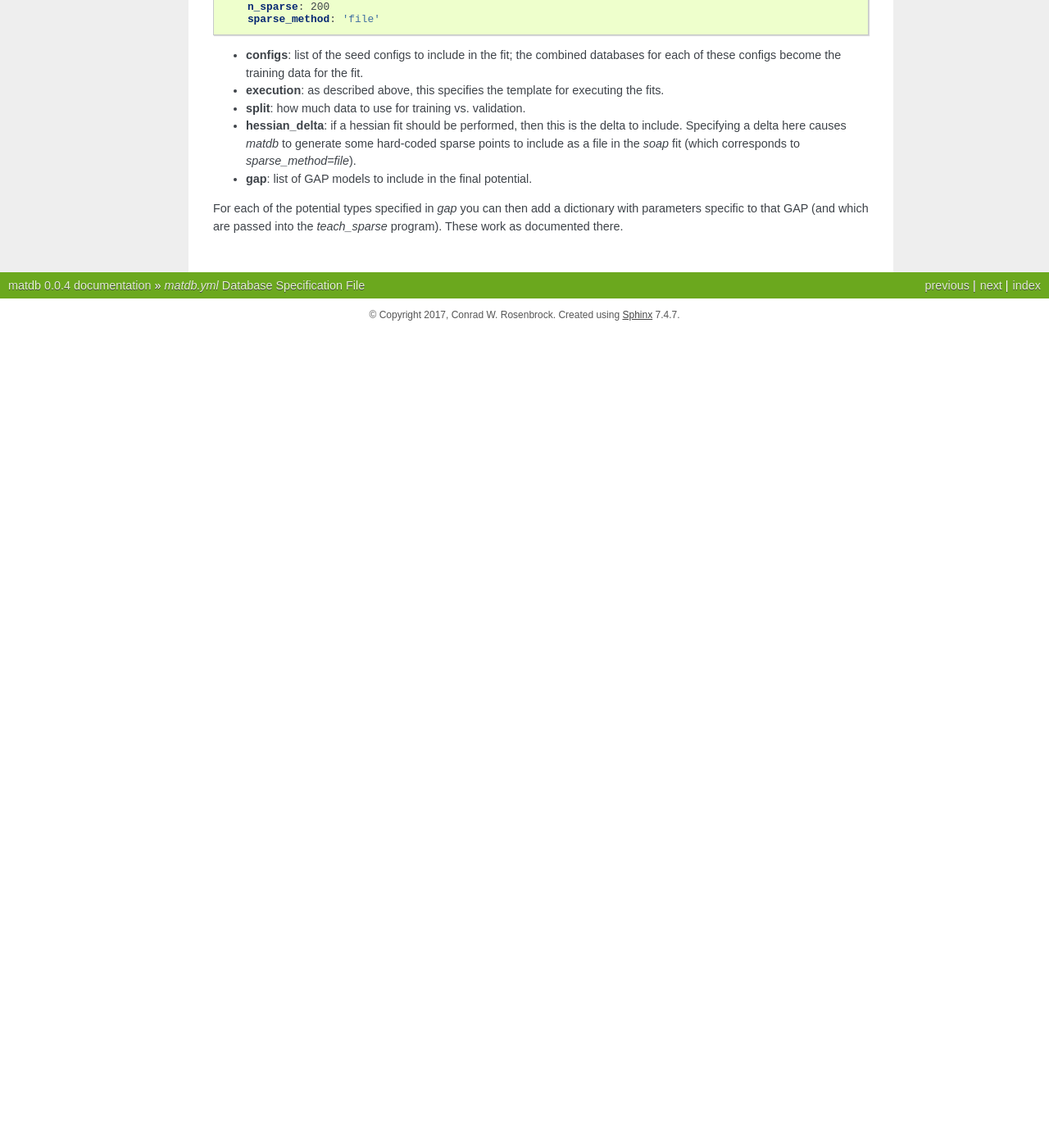
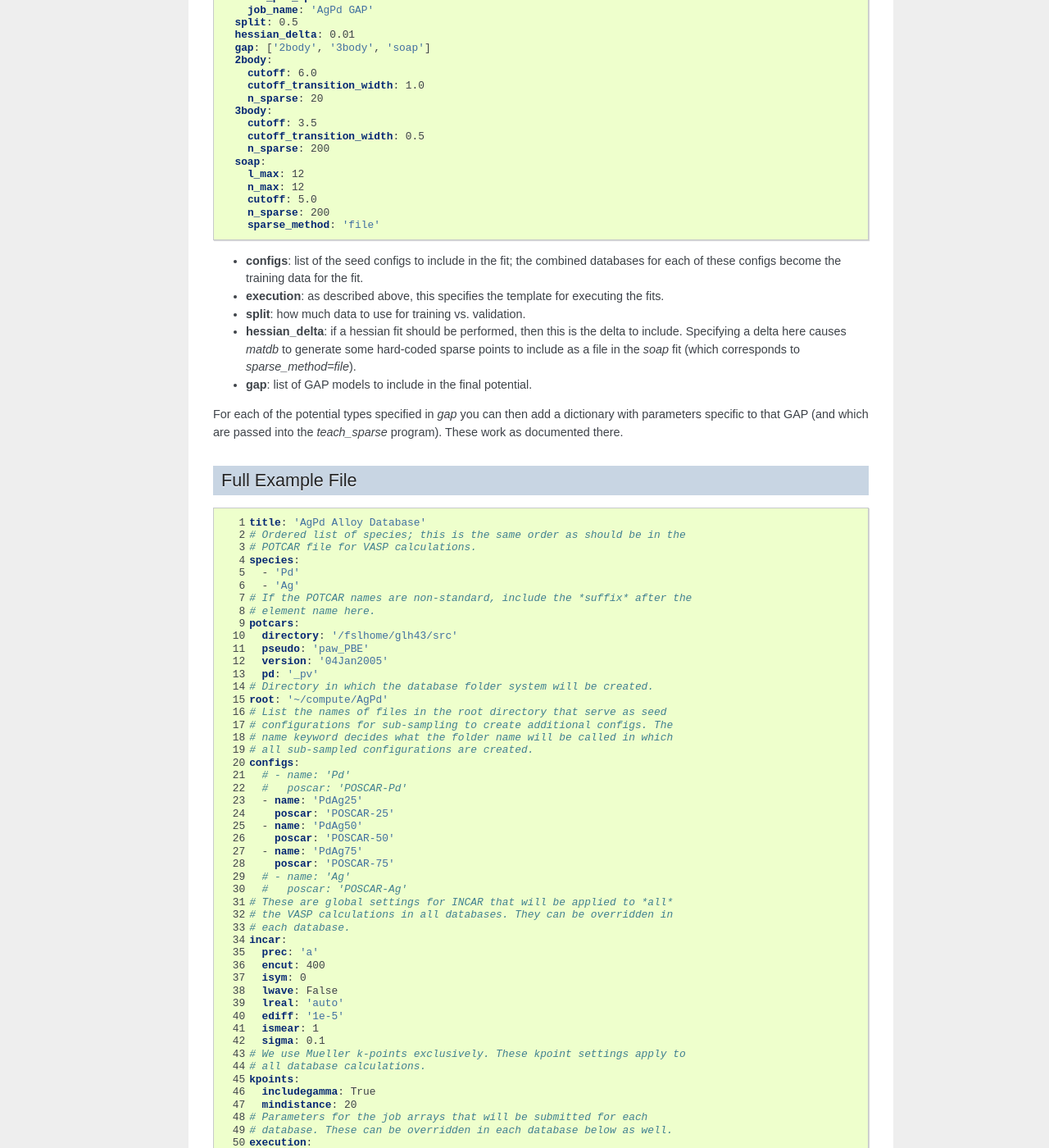
Before and after one commit to HallLabs/tracy_matdb, a Sphinx documentation site: the page built from docs/matdbyml.rst, in a window 1280 px wide and 1400 px high, scrolled down 4637 px. Shown: the whole window at 82% size. Built offline with Sphinx 7.4.7, drawn with Linux system fonts in a browser that asks for light colours; before the commit the page ends 5041 px from its top, so only the background shows below that; some of the changed text lies outside the part shown.

Commit message:
Updated docs for new execution options.

```diff
--- a/docs/index.rst
+++ b/docs/index.rst
@@ -16,6 +16,7 @@
    :maxdepth: 1
    :caption: Sub-packages and Modules:
 
+   workflow.rst
    matdbyml.rst
    scripts.rst
    databases.rst
--- /dev/null
+++ b/docs/matdb.yml
@@ -0,0 +1,142 @@
+title: 'AgPd Alloy Database'
+# Ordered list of species; this is the same order as should be in the
+# POTCAR file for VASP calculations.
+species:
+  - 'Pd'
+  - 'Ag'
+# If the POTCAR names are non-standard, include the *suffix* after the
+# element name here.
+potcars:
+  directory: '/fslhome/glh43/src'
+  pseudo: 'paw_PBE'
+  version: '04Jan2005'
+  pd: '_pv'
+# Directory in which the database folder system will be created.
+root: '~/compute/AgPd'
+# List the names of files in the root directory that serve as seed
+# configurations for sub-sampling to create additional configs. The
+# name keyword decides what the folder name will be called in which
+# all sub-sampled configurations are created.
+configs:
+  # - name: 'Pd'
+  #   poscar: 'POSCAR-Pd'
+  - name: 'PdAg25'
+    poscar: 'POSCAR-25'
+  - name: 'PdAg50'
+    poscar: 'POSCAR-50'
+  - name: 'PdAg75'
+    poscar: 'POSCAR-75'
+  # - name: 'Ag'
+  #   poscar: 'POSCAR-Ag'
+# These are global settings for INCAR that will be applied to *all*
+# the VASP calculations in all databases. They can be overridden in
+# each database.
+incar:
+  prec: 'a'
+  encut: 400
+  isym: 0
+  lwave: False
+  lreal: 'auto'
+  ediff: '1e-5'
+  ismear: 1
+  sigma: 0.1
+# We use Mueller k-points exclusively. These kpoint settings apply to
+# all database calculations.
+kpoints:
+  includegamma: True
+  mindistance: 20
+# Parameters for the job arrays that will be submitted for each
+# database. These can be overridden in each database below as well.
+execution:
+  template: 'run_array_ml.sh'
+  time: 48
+  ntasks: 1
+  nodes: 1
+  mem_per_cpu: 8
+  job_name: 'AgPd DB'
+  partition: 'physics'
+  array_limit: 150
+  modules_load: ["mpi/..", "mkl/.."]
+  preamble: >
+    module load mpi/.....
+  exec_path: 'vasp46s'
+# Next, we include a list of all the databases we want to create. A
+# database following this pattern is created *for each* of the seed
+# configurations listed above.
+databases:
+  #The PhononBase class generates the dynamical matrix that is needed
+  #by PhononDatabase.
+  - type: 'phonon.PhononDFT'
+    kpoints:
+      mindistance: 30
+    phonons:
+      dim: [2, 2, 2]
+      mp: [20, 20, 20]
+  - type: 'phonon.PhononDatabase'
+    nconfigs: 100
+    sampling: 'uniform'
+    calibrate: 6
+    phonons:
+      dim: [2, 2, 2]
+      mesh: [13, 13, 13]
+    amplitude:
+      PdAg25: 12
+      PdAg50: 15
+      PdAg75: 18
+  - type: 'md.DynamicsDatabase'
+    nsteps: 10
+    samplerate: 100
+    strains: [3, -3]
+    tstart:
+      PdAg25: 2766
+      PdAg50: 3063
+      PdAg75: 3360
+    tend:
+      PdAg25: 2766
+      PdAg50: 3063
+      PdAg75: 3360
+    execution:
+      time: 90
+      ntasks: 8
+      mem_per_cpu: 1
+      job_name: 'AgPd MD'
+   #Choose how much of the data to use for training and which potentials
+   #will be generated.
+   training:
+     configs: ['PdAg25', 'PdAg50', 'PdAg75']
+     #Execution for the training is *separate* from the database
+     #execution, which is listed as if it applied to all the
+     #sub-sections.
+     execution:
+       template: 'run_teachsparse_ml.sh'
+       time: 10
+       ntasks: 8
+       mem_per_cpu: 5
+       job_name: 'AgPd GAP'
+     #Amount of data to use for *training*. Only applies to the case
+     #where we use full configuration database for training (i.e., not
+     #the Hessian fitting).
+     split: 0.5
+     #This keyword signals that we want to do the hessian fitting. If it
+     #isn't present, the fitting defaults to using all the available
+     #configurations. If this *and* split are both present, this takes
+     #priority.
+     #hessian_delta: 0.01
+     gap: ['2body', '3body', 'soap']
+     2body:
+       cutoff: 6.0
+       cutoff_transition_width: 1.0
+       n_sparse: 20
+     3body:
+       cutoff: 3.5
+       cutoff_transition_width: 0.5
+       n_sparse: 200
+     soap:
+       l_max: 12
+       n_max: 12
+       cutoff: 5.0
+       n_sparse: 200
+       #For SOAP only, sparse_method=file can be specified in which case
+       #sparse points are manually generated for the fit using randomized
+       #sub-configurations of the seed configurations, equally weighted.
+       sparse_method: 'file'
--- a/docs/matdbyml.rst
+++ b/docs/matdbyml.rst
@@ -109,6 +109,9 @@
 sets up 3 seed configurations for the POSCAR files at
 `<root>/POSCAR-25`, `<root>/POSCAR-50` and `<root>/POSCAR-75`.
 
+.. note:: The files you specify *must* be in the root directory in
+   order for `matdb` to work.
+
 `incar` Option
 --------------
 
@@ -139,17 +142,33 @@
 Since database generation involves many calculations, the files are
 setup to use job arrays by default.
 
--  **template**: name of the file in the `matdb/templates` directory
-   to use as the execution template.
--  **time**: time in *hours* to run each job in the array for.
--  **ntasks**: number of CPUs to request.
--  **nodes**: number of nodes to spread CPUs over.
--  **mem_per_cpu**: Amount of memory in *GB* for each CPU.
--  **job_name**: job name for the scheduler.
--  **partition**: QOS or special partition/queue to run the calculations on.
--  **array_limit**: what is the maximum number of jobs to run concurrently.
--  **exec_path**: path to the VASP executable to run in each directory
-   that `matdb` sets up.
+- **template**: name of the file in the `matdb/templates` directory
+  to use as the execution template.
+- **time**: time in *hours* to run each job in the array for.
+- **ntasks**: number of CPUs to request.
+- **nodes**: number of nodes to spread CPUs over.
+- **mem_per_cpu**: Amount of memory in *GB* for each CPU.
+- **job_name**: job name for the scheduler.
+- **partition**: QOS or special partition/queue to run the calculations on.
+- **array_limit**: what is the maximum number of jobs to run concurrently.
+- **exec_path**: path to the VASP executable to run in each directory
+  that `matdb` sets up.
+- **module_unload**: a list of modules to unload using `module unload
+  {}`.
+- **module_load**: a list of modules to *load* using `module load
+  {}`.
+- **preamble**: additional lines to insert into the job script
+  *before* the executable.
+
+
+For the preamble, you can use multi-line strings in YAML like:
+
+.. code-block:: yaml
+
+   preamble: >
+     first line
+     second line
+     and so on...
 
 `databases` Option
 ------------------
@@ -281,7 +300,7 @@
 earlier in the specification will be used if not overridden.
 
 `training` Options
-*****************
+******************
 
 Once a database of configurations is available, `matdb` can automate
 the fits for you using these settings.
@@ -330,3 +349,10 @@
 For each of the potential types specified in `gap` you can then add a
 dictionary with parameters specific to that GAP (and which are passed
 into the `teach_sparse` program). These work as documented there.
+
+Full Example File
+-----------------
+
+.. literalinclude:: matdb.yml
+   :language: yaml
+   :linenos:
```
Also changed, not shown: other parts of docs/matdbyml.rst (+1 -1 lines), docs/scripts/build.rst (+9 -0 lines), docs/workflow.rst (added, +26 -0 lines).
